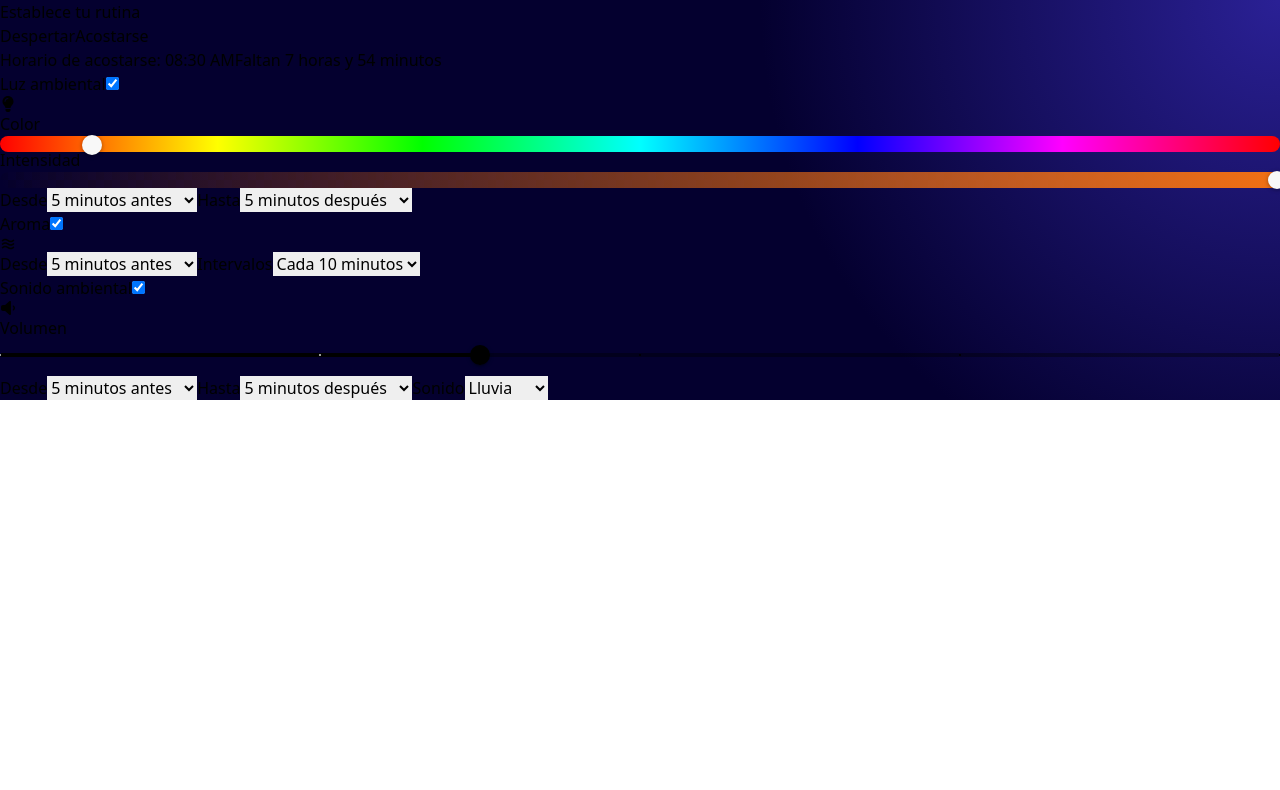
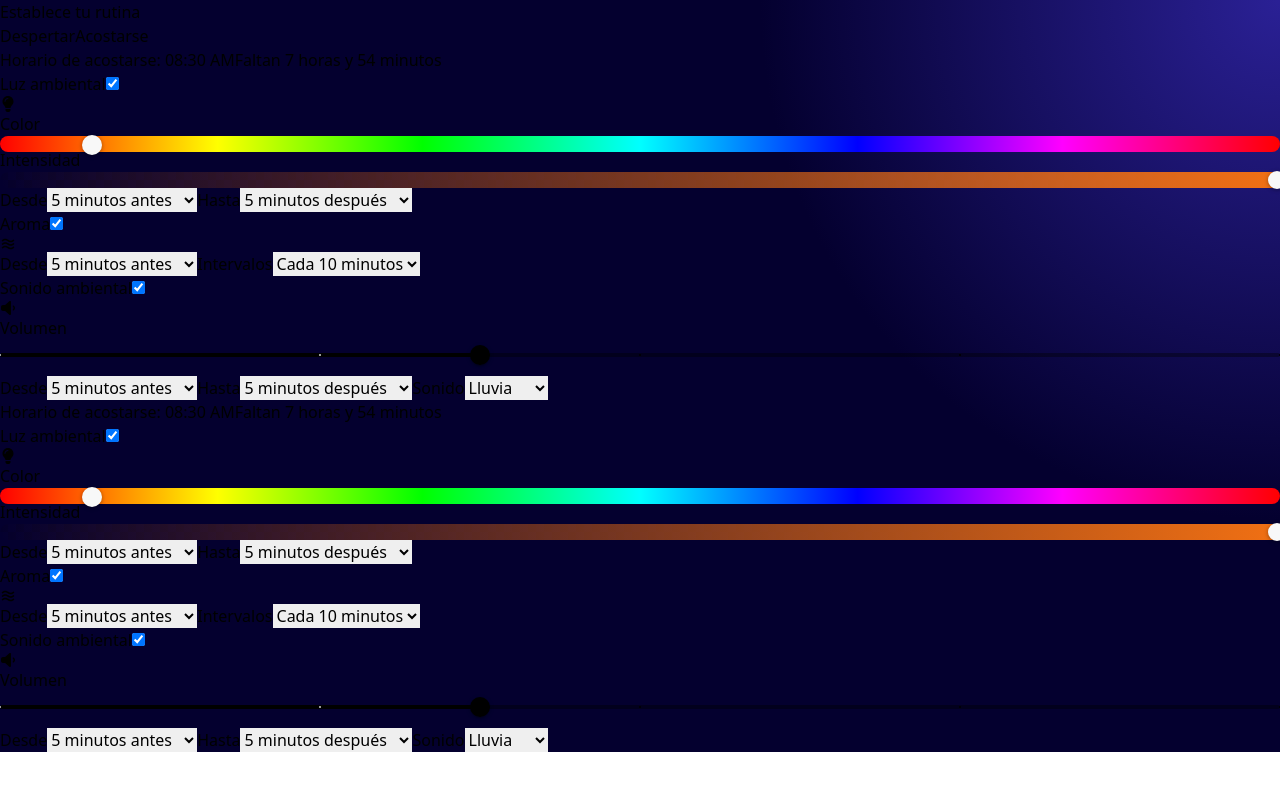
Before and after one commit to PolCarva/multimedia_2_webapp, a React (Vite) app: page / in a window 1280 px wide. Shown: the top 790 px of the page. Built offline with nearby package versions, Linux system fonts and the light colour scheme.

Commit message:
Add slide

```diff
--- a/src/App.jsx
+++ b/src/App.jsx
@@ -7,7 +7,7 @@ import CardSonidoAmbiental from "./components/CardSonidoAmbiental";
 export default function App() {
   const [nav, setNav] = useState(1);
   const defaultConfig = {
-    despertar: {hora: 8, minuto: 30},
+    despertar: { hora: 8, minuto: 30 },
     luzAmbiental: {
       active: true,
       desde: 5,
@@ -28,14 +28,16 @@ export default function App() {
     },
   };
   const storedItem = localStorage.getItem("config");
-  const [config, setConfig] = useState(storedItem ? JSON.parse(storedItem) : defaultConfig)
+  const [config, setConfig] = useState(
+    storedItem ? JSON.parse(storedItem) : defaultConfig
+  );
 
   useEffect(() => {
     localStorage.setItem("config", JSON.stringify(config));
   }, [config]);
 
   return (
-    <div className="container pb-5 flex flex-col gap-5 text-white px-5 pt-10 mx-auto min-h-screen bg-gradient">
+    <div className="container overflow-hidden pb-5 space-y-5 text-white px-5 pt-10 mx-auto min-h-screen bg-gradient">
       <h1 className="font-bold text-4xl">Establece tu rutina</h1>
       <div className="w-full flex justify-around rounded-full border-4 border-gray-900 bg-gray-900 relative">
         <button
@@ -60,10 +62,26 @@ export default function App() {
           }`}
         ></div>
       </div>
-      <CardHorario config={config} setConfig={setConfig} />
-      <CardLuzAmbiental config={config} setConfig={setConfig} />
-      <CardAroma config={config} setConfig={setConfig} />
-      <CardSonidoAmbiental config={config} setConfig={setConfig} />
+      <div className={`flex gap-5 transition duration-300 ${nav === 1 ? "translate-x-0" : "-translate-x-[calc(100%+1.25rem)]"}`}>
+        {/* Despertar */}
+        <div className="flex min-w-[calc(100svw-2.5rem)] flex-row">
+          <div className="flex w-full container flex-col gap-5">
+            <CardHorario config={config} setConfig={setConfig} />
+            <CardLuzAmbiental config={config} setConfig={setConfig} />
+            <CardAroma config={config} setConfig={setConfig} />
+            <CardSonidoAmbiental config={config} setConfig={setConfig} />
+          </div>
+        </div>
+        {/* Acostarse */}
+        <div className="flex flex-row min-w-[calc(100svw-2.5rem)]">
+          <div className="flex w-full container flex-col gap-5">
+            <CardHorario config={config} setConfig={setConfig} />
+            <CardLuzAmbiental config={config} setConfig={setConfig} />
+            <CardAroma config={config} setConfig={setConfig} />
+            <CardSonidoAmbiental config={config} setConfig={setConfig} />
+          </div>
+        </div>
+      </div>
     </div>
   );
 }
```
